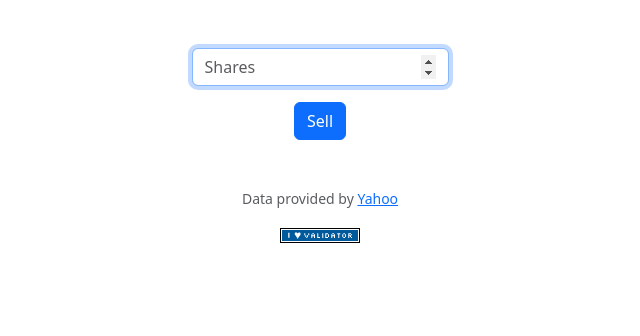
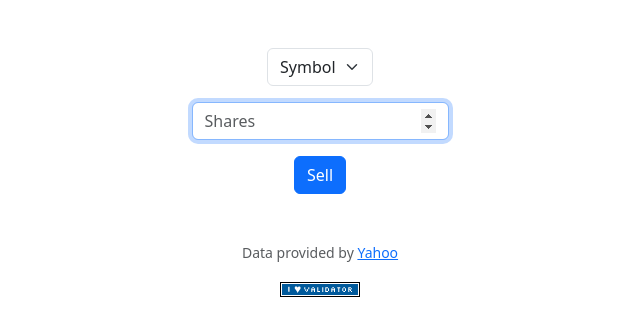
Before and after one commit to UberChili/CS50_finance, a Flask app: template templates/sell.html in a window 1280 px wide. Shown: the part 76-412 px from the top of the page, without its empty margins (320-960 px from the left). Run offline with Flask 3, Linux system fonts and the light colour scheme; the template is opened without the code that fills it, so the values that code supplies are empty; some libraries are stand-ins or nearby versions.

Commit message:
Had to delete database. Finished sell(), I think it works

```diff
--- a/app.py
+++ b/app.py
@@ -237,15 +237,58 @@ def register():
 @login_required
 def sell():
     """Sell shares of stock"""
+
+    # Get curent user's cash
+    cash_row = db.execute("SELECT * FROM users WHERE id = ?", session['user_id'])
+    if cash_row == None:
+        return apology("Can't find cash", 400)
+    else:
+        actual_user_cash = float(round(cash_row[0]['cash'], 2))
+
+    # Get current user's holdings
+    holdings = {}
+    rows = db.execute("SELECT * FROM holdings WHERE user_id = ?", session['user_id'])
+    if len(rows) < 1:
+        return apology("User has no holdings", 400)
+    else:
+        for row in rows:
+            # holdings.append({'symbol': row['symbol'], 'shares': row['amount']})
+            holdings[row['symbol']] = {'amount': int(row['amount'])}
+
     if request.method == "GET":
-        # get holdings to display
-        rows = db.execute("SELECT * FROM holdings WHERE id = ?", session['user_id'])
-        if len(rows) < 1:
-            return apology("User has no holdings", 400)
-        else:
-            holdings = []
-            for row in rows:
-                holdings.append({'symbol': row['symbol'], 'amount': row['amount']})
+        # Display menu of shares available to sell
         return render_template("sell.html", holdings=holdings)
     else:
-        return apology("TODO")
+        symbol_to_sell = request.form.get('symbol', type=str)
+        shares_to_sell = request.form.get('shares', type=float)
+        if symbol_to_sell == None or shares_to_sell == None:
+            return apology("Error with provided symbol", 400)
+        else:
+
+            # Check if valid number of shares to sell
+            if shares_to_sell > holdings[symbol_to_sell]['amount']:
+                return apology("Not enough shares to sell", 400)
+            else:
+                symbol_info = lookup(symbol_to_sell)
+                if symbol_info == None:
+                    return apology("Error looking up price", 400)
+                else:
+                    db.execute(
+                        "INSERT INTO transactions (user_id, type, symbol, amount, price) VALUES (?, ?, ?, ?, ?)",
+                        session['user_id'],
+                        "sell",
+                        symbol_to_sell,
+                        -shares_to_sell,
+                        symbol_info['price']
+                    )
+                    if shares_to_sell == holdings[symbol_to_sell]['amount']:
+                        db.execute("DELETE FROM holdings WHERE user_id = ? AND symbol = ?", session['user_id'], symbol_to_sell)
+                        db.execute("UPDATE users SET cash = ? WHERE id = ?", actual_user_cash + (symbol_info['price'] * shares_to_sell), session['user_id'])
+                    else:
+                        db.execute("UPDATE holdings SET amount = ? WHERE user_id = ? AND symbol = ?",
+                                   holdings[symbol_to_sell]['amount'] - shares_to_sell,
+                                   session['user_id'],
+                                   symbol_to_sell)
+                        db.execute("UPDATE users SET cash = ? WHERE id = ?", actual_user_cash + (symbol_info['price'] * shares_to_sell), session['user_id'])
+                    flash("Sold!")
+                    return redirect("/")
--- a/templates/sell.html
+++ b/templates/sell.html
@@ -7,6 +7,14 @@
 {% block main %}
     <form action="/sell" method="post">
         <div class="mb-3">
+            <select class="form-select mx-auto w-auto" name="symbol">
+                <option disabled selected>Symbol</option>
+                {% for holding in holdings %}
+                    <option value={{ holding }}>{{ holding }}</option>
+                {% endfor %}
+            </select>
+        </div>
+        <div class="mb-3">
             <input autocomplete="off" autofocus class="form-control mx-auto w-auto" min="1" name="shares" placeholder="Shares" type="number">
         </div>
         <button class="btn btn-primary" type="submit">Sell</button>
```
Also changed, not shown: finance.db.
